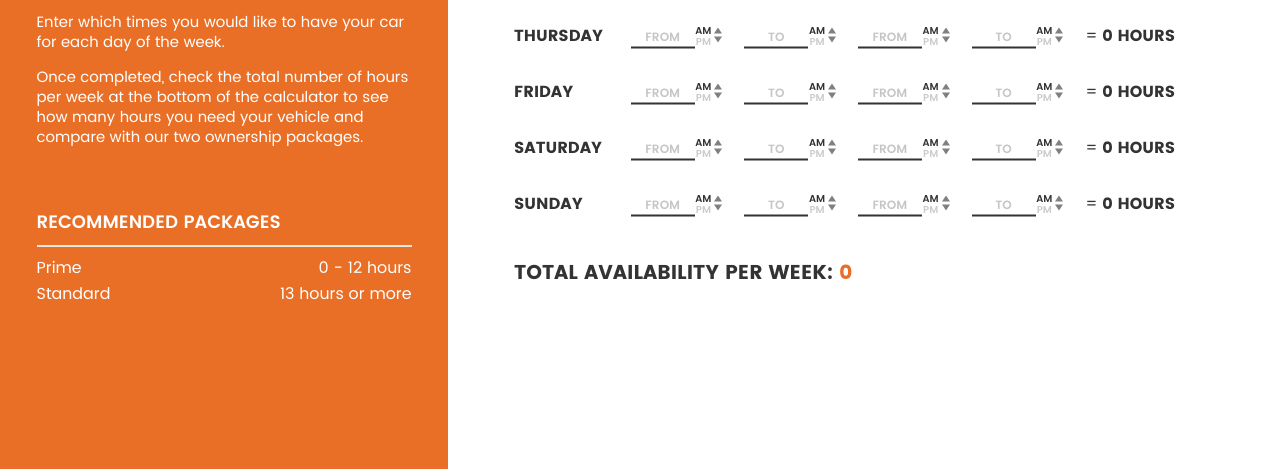
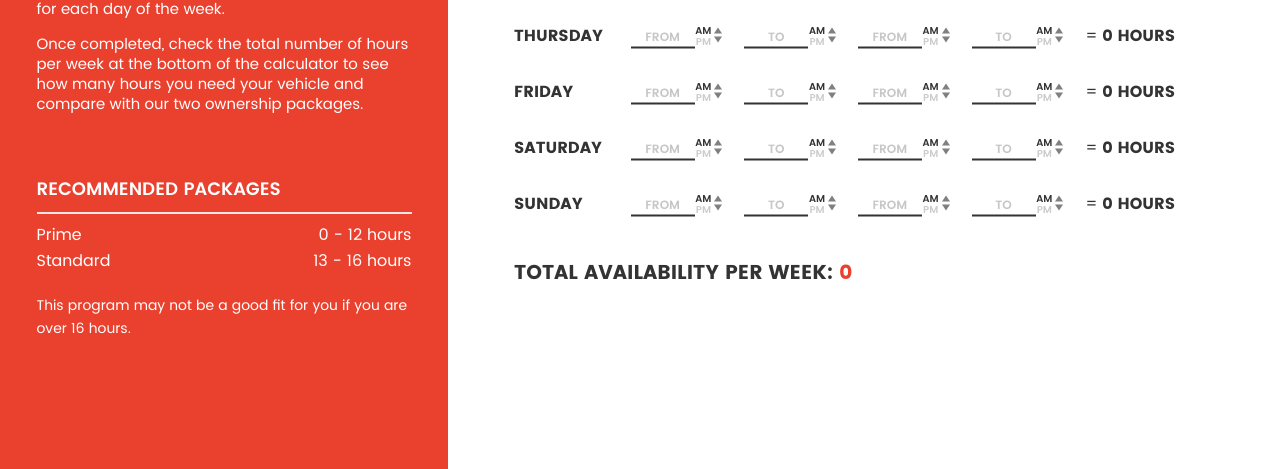
Before and after one commit to iamkeith/AvailabilityCalculator, a plain HTML site: page index.html in a window 1280 px wide. Shown: the part 331-800 px from the top of the page. Drawn offline with Linux system fonts and the light colour scheme.

Commit message:
Minor updates to the copy and colours

```diff
--- a/css/style.css
+++ b/css/style.css
@@ -43,7 +43,7 @@ input {
 }
 
 input:focus {
-	border-color: #ec7c35;
+	border-color: #ea412f;
 	outline: none;
 }
 
@@ -122,7 +122,7 @@ body {
 
 .info__container--background {
 	flex: 0 0 35%;
-	background: #e96f27;
+	background: #ea412f;
 	max-width: 450px;
 	height: 100%;
 }
@@ -135,6 +135,11 @@ body {
 	display: flex;
 	justify-content: space-between;
 	text-transform: initial;
+}
+
+.sidenote {
+	padding-top: 20px;
+	font-size: 14px;
 }
 
 /*  font styling  */
@@ -353,5 +358,5 @@ input:checked + .toggle .star--3 {
 }
 
 .form__week--total {
-	color: #e96f27;
+	color: #ea412f;
 }
--- a/index.html
+++ b/index.html
@@ -30,7 +30,10 @@
 						</div>
 						<div class="package__column">
 							<span>Standard</span>
-							<span>13 hours or more</span>
+							<span>13 - 16 hours</span>
+						</div>
+						<div class="package__column sidenote">
+							This program may not be a good fit for you if you are over 16 hours.
 						</div>
 					</div>
 				</div>
@@ -52,7 +55,7 @@
 
 					<form class="form__container">
 						<div class="monday">
-							<input id="MondayFrom" class="time calc--center from" maxlength="5" onkeyup="calculateTime('Monday')" placeholder="FROM">
+							<input id="MondayFrom" class="time calc--center" maxlength="5" onkeyup="calculateTime('Monday')" placeholder="FROM">
 
 							<!--  AM/PM toggle button  -->
 
@@ -66,7 +69,7 @@
 					  			</label>
 							</div>
 
-							<input id="MondayTo" class="time calc--center to" maxlength="5" onkeyup="calculateTime('Monday')" placeholder="TO">
+							<input id="MondayTo" class="time calc--center" maxlength="5" onkeyup="calculateTime('Monday')" placeholder="TO">
 
 							<!--  AM/PM toggle button  -->
 
```
